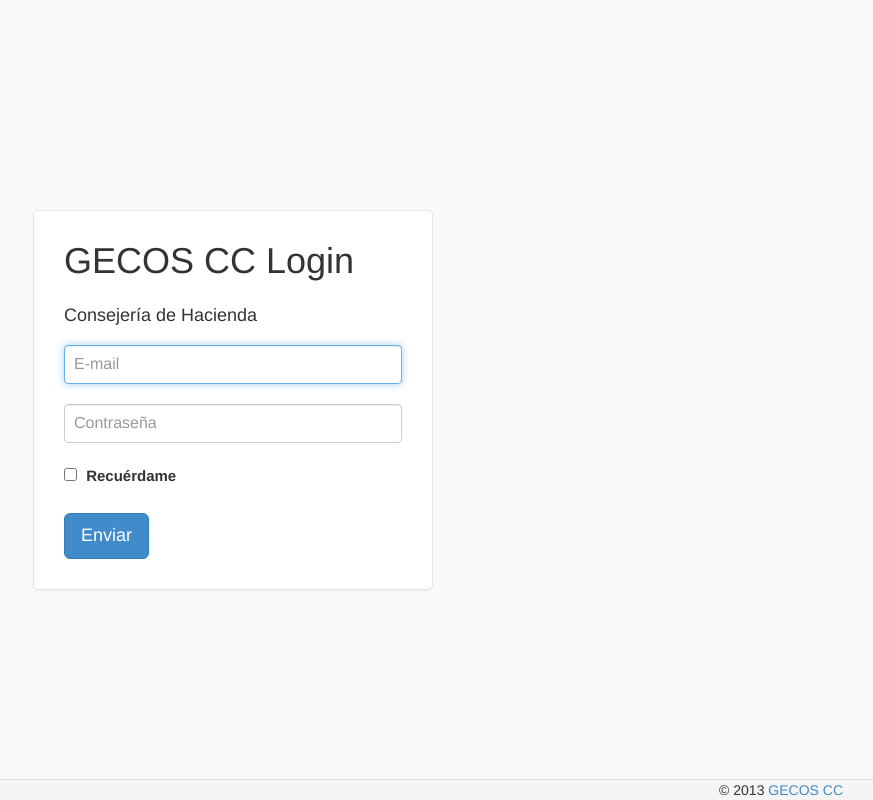
After one commit to gecos-team/gecoscc-ui, a Python web app: template gecoscc/templates/login.jinja2 in a window 1280 px wide. The commit adds this page. Shown: the whole page, without its empty margins (407-1280 px from the left). Run offline with Jinja, Linux system fonts and the light colour scheme; the template is opened without the code that fills it, so the values that code supplies are empty.

Commit message:
Add login template

```diff
--- a/gecoscc/static/css/scp-gecos.css
+++ b/gecoscc/static/css/scp-gecos.css
@@ -14,7 +14,7 @@ footer {
     position: fixed;
     bottom: 0;
     width: 100%;
-    padding-right: 20px;
+    padding-right: 30px;
     border-top: 1px solid #DDD;
     background-color: #F5F5F5;
 }
--- a/gecoscc/templates/base.jinja2
+++ b/gecoscc/templates/base.jinja2
@@ -1,5 +1,5 @@
 <!DOCTYPE html>
-<html>
+<html class="{% block htmlclass %}{% endblock %}">
     <head>
         <title>Control de Puestos - GECOS</title>
         <meta http-equiv="Content-Type" content="text/html; charset=UTF-8">
@@ -21,42 +21,7 @@
 
         {% block extraheader %}{% endblock %}
     </head>
-    <body>
-        <!-- main / large navbar -->
-        <nav class="navbar navbar-default navbar-fixed-top" role="navigation">
-            <div class="row">
-                <div class="navbar-header">
-                    <button type="button" class="navbar-toggle" data-toggle="collapse" data-target=".main-navbar-collapse">
-                        <span class="sr-only">Toggle navigation</span>
-                        <span class="icon-bar"></span>
-                        <span class="icon-bar"></span>
-                        <span class="icon-bar"></span>
-                    </button>
-                    <span class="navbar-brand">Panel de control de puestos</span>
-                </div>
-                <div class="collapse navbar-collapse main-navbar-collapse">
-                    <ul class="nav navbar-nav pull-right">
-                        <li class="active"><a href="/">Inicio</a></li>
-                        <li><a href="#">Aplicaciones</a></li>
-                        <li><a href="#">Usuarios</a></li>
-                        <li><a href="#">Permisos</a></li>
-                        <li><a href="#">Informes</a></li>
-                        <li class="dropdown">
-                            <a href="#" class="dropdown-toggle" data-hover="dropdown">Bob Esponja <b class="caret"></b></a>
-                            <ul class="dropdown-menu">
-                                <li role="presentation" class="dropdown-header">Opciones del usuario</li>
-                                <li><a href="#"><span class="fa fa-cog"></span> Cambiar contraseña</a></li>
-                                <li><a href="#"><span class="fa fa-cog"></span> Another action</a></li>
-                                <li><a href="#"><span class="fa fa-cog"></span> Something else here</a></li>
-                                <li role="presentation" class="divider"></li>
-                                <li><a href="#"><span class="fa fa-beer"></span> Cerrar sesión</a></li>
-                            </ul>
-                        </li>
-                    </ul>
-                </div><!-- /.navbar-collapse -->
-            </div>
-        </nav>
-
+    <body class="{% block bodyclass %}{% endblock %}">
         {% block content %}{% endblock %}
 
         <footer>
--- /dev/null
+++ b/gecoscc/templates/login.jinja2
@@ -0,0 +1,44 @@
+{% extends "base.jinja2" %}
+
+{% block extraheader %}
+<style>
+    .alert{
+        margin: 0 auto 20px;
+    }
+</style>
+{% endblock %}
+
+{% block htmlclass %}bootstrap-admin-vertical-centered{% endblock %}
+{% block bodyclass %}bootstrap-admin-without-padding{% endblock %}
+
+{% block content %}
+<div class="container">
+    <div class="row">
+        <form method="post" class="bootstrap-admin-login-form">
+            <h1>GECOS CC Login</h1>
+            <h4 class="bootstrap-admin-light-padding-bottom">Consejería de Hacienda</h4>
+            <div class="form-group">
+                <input class="form-control" type="text" name="email" placeholder="E-mail">
+            </div>
+            <div class="form-group">
+                <input class="form-control" type="password" name="password" placeholder="Contraseña">
+            </div>
+            <div class="form-group">
+                <label>
+                    <input type="checkbox" name="remember_me">
+                    Recuérdame
+                </label>
+            </div>
+            <a class="btn btn-lg btn-primary" href="/">Enviar</a>
+        </form>
+    </div>
+</div>
+{% endblock %}
+
+{% block extrajs %}
+<script>
+    $(document).ready(function () {
+        $('input[name="email"]').focus();
+    });
+</script>
+{% endblock %}
--- a/gecoscc/views/portal.py
+++ b/gecoscc/views/portal.py
@@ -53,7 +53,7 @@ def sockjs_home(context, request):
 
 class LoginViews(BaseView):
 
-    @view_config(route_name='login', renderer='templates/sockjs/login.jinja2')
+    @view_config(route_name='login', renderer='templates/login.jinja2')
     def login(self):
         if self.request.POST:
             username = self.request.POST.get('username')
```
Also changed, not shown: gecoscc/templates/base_tree.jinja2 (+35 -0 lines).
